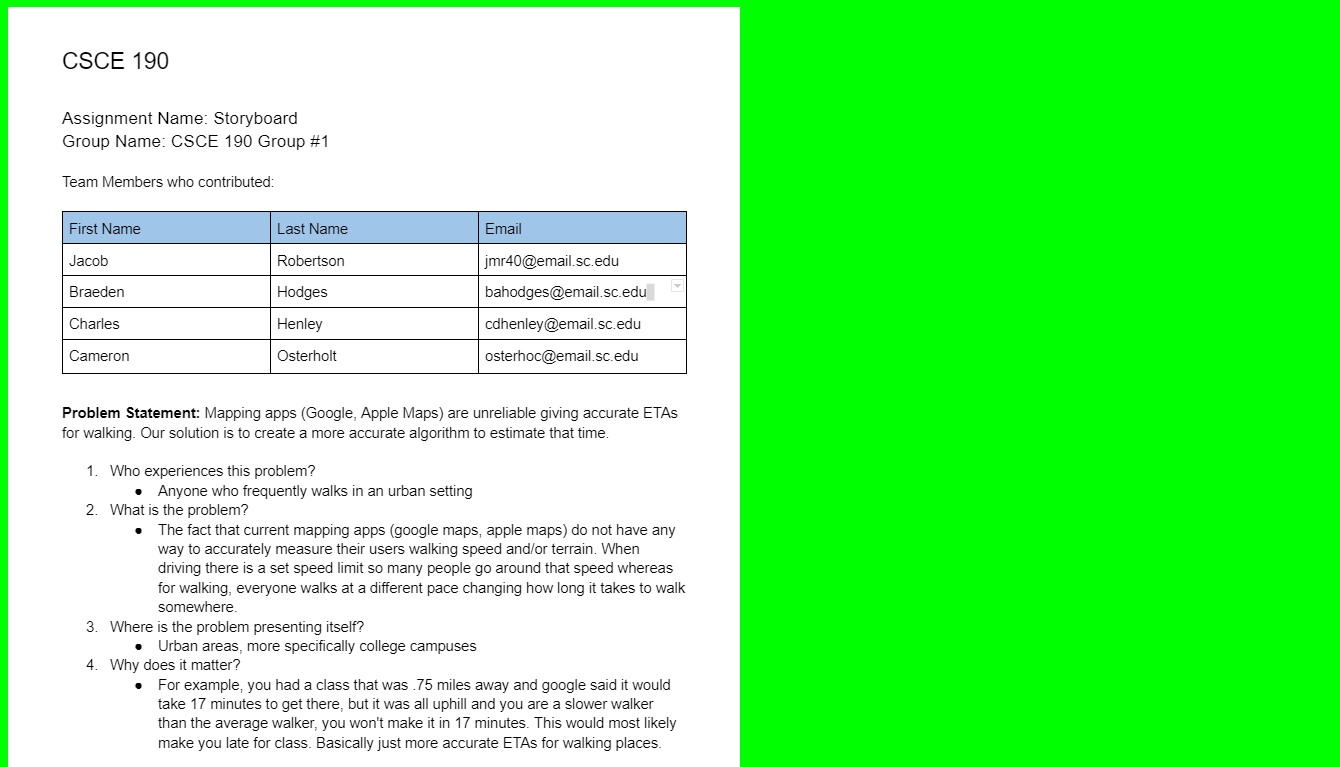
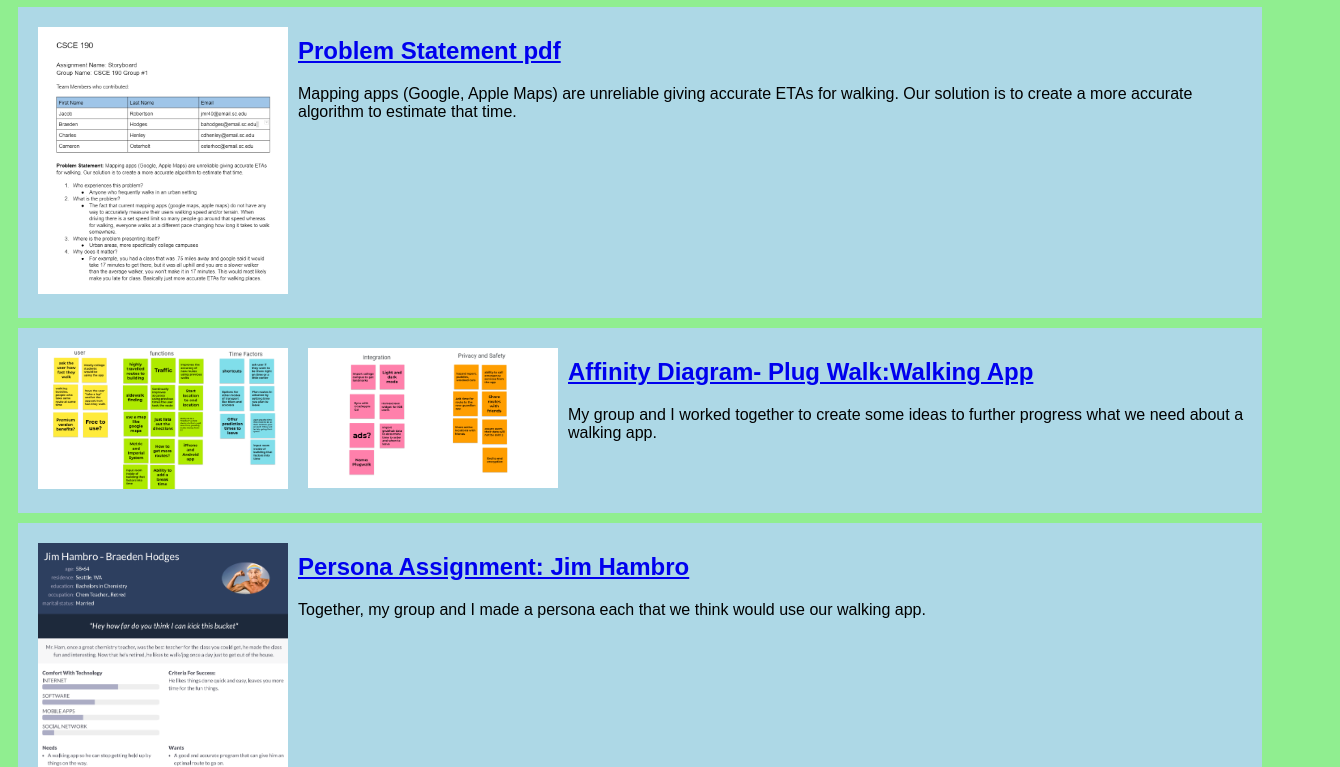
Before and after one commit to BraedenAH/BraedenAH.github.io, a plain HTML site: page index.html in a window 1280 px wide. Shown: the part 73-840 px from the top of the page, 1340 px wide, since content can reach past the window. Drawn offline with Linux system fonts and the light colour scheme.

Commit message:
Add files via upload

```diff
--- a/styles.css
+++ b/styles.css
@@ -1,6 +1,18 @@
 body{
-    background: lime;
-    font-family:bArial, Helvetica, sans-serif;
+    background: lightgreen;
+    font-family: Arial, Helvetica, sans-serif;
+}
+
+.assignment{
+    display: flex;
+    padding: 10px;
+    margin: 10px;
+    background: lightblue;
+}
+
+.assignment img{
+    width: 250px;
+    padding: 10px;
 }
 
 h1{
```
